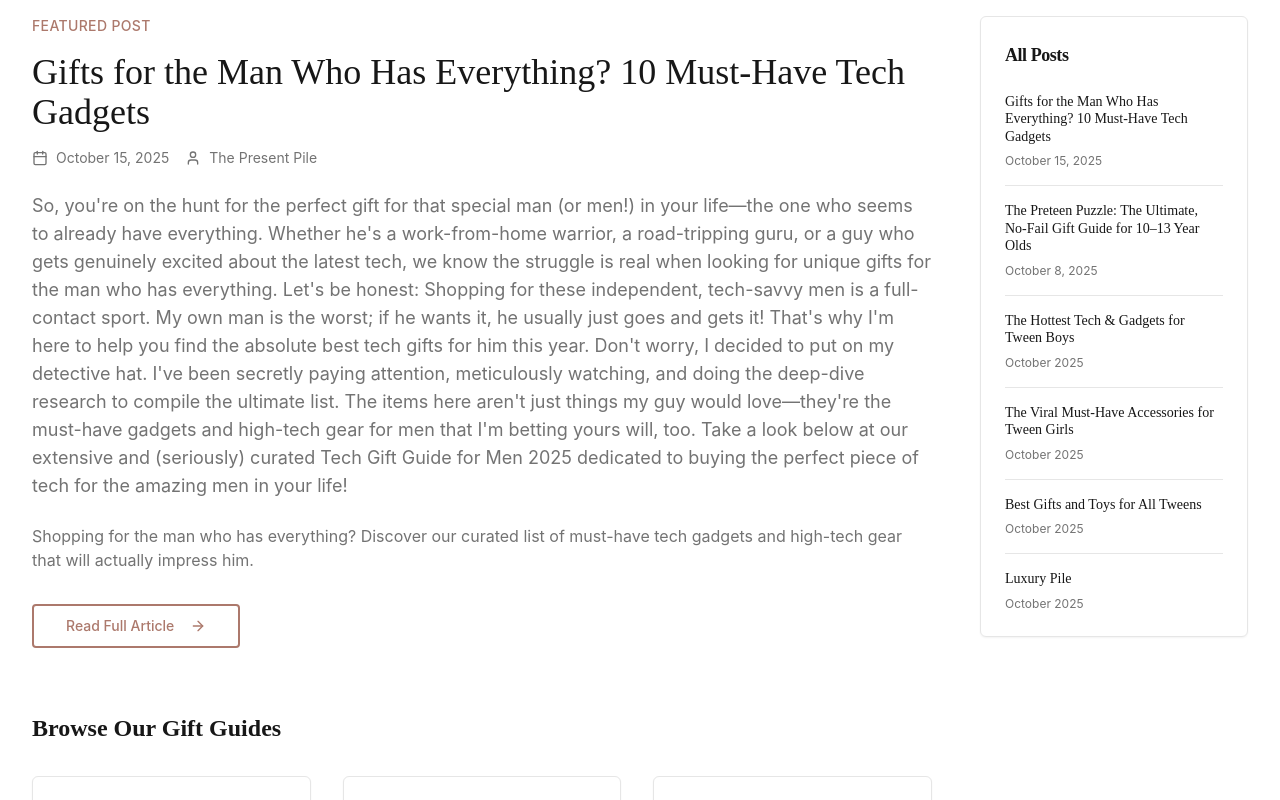
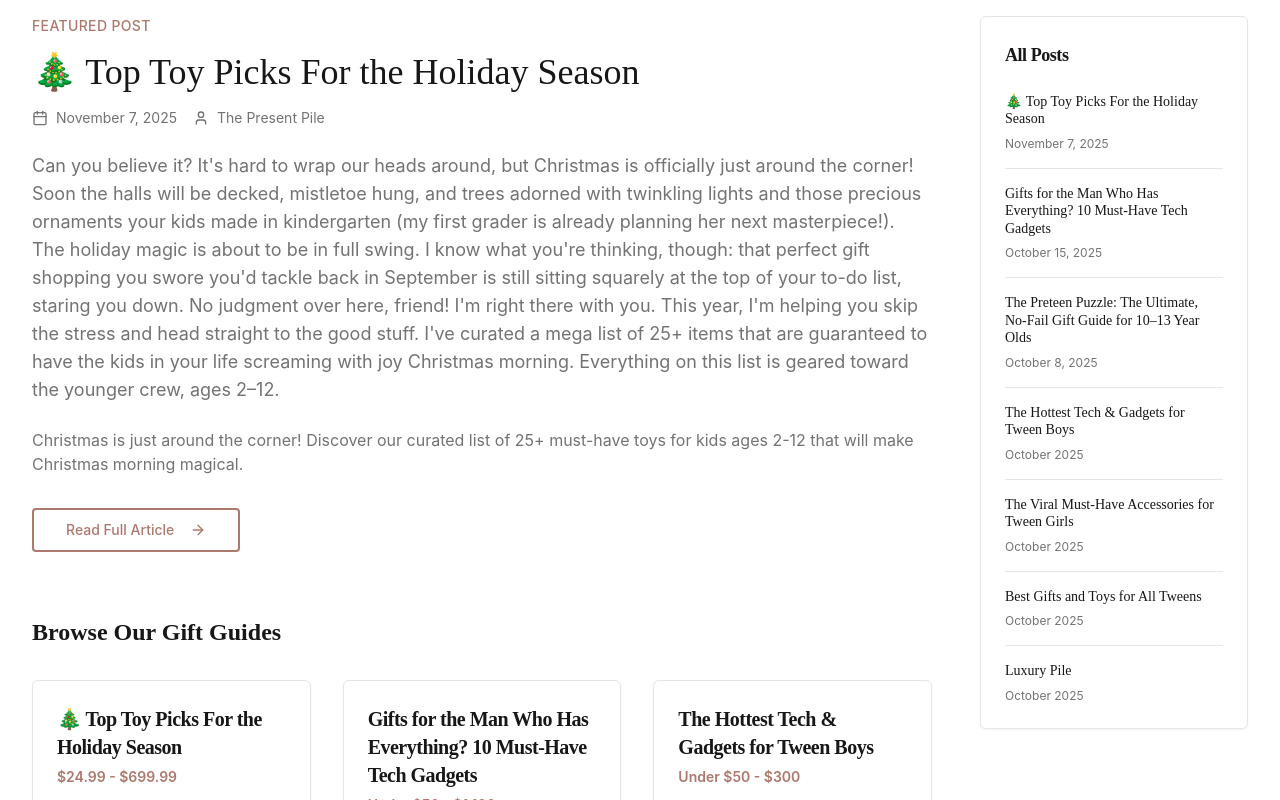
Before and after one commit to emilylauren3/presents-pile-presents, a React (Vite) app: page /blog in a window 1280 px wide. Shown: the part 500-1300 px from the top of the page. Built offline with nearby package versions, Linux system fonts and the light colour scheme; the HTML template or start-up script is replaced by a standard one.

Commit message:
Add Top Holiday Toys to blog
Add the "Top Holiday Toys" blog post to the blog section and featured post. This includes updating the featured post, the list of all posts, and the gift guide blocks on the Blog.tsx page.

```diff
--- a/src/pages/Blog.tsx
+++ b/src/pages/Blog.tsx
@@ -8,16 +8,21 @@ import { ArrowRight, Calendar, User } from "lucide-react";
 const Blog = () => {
   // Featured post (most recent)
   const featuredPost = {
-    title: "Gifts for the Man Who Has Everything? 10 Must-Have Tech Gadgets",
-    description: "Shopping for the man who has everything? Discover our curated list of must-have tech gadgets and high-tech gear that will actually impress him.",
-    link: "/blog/tech-gifts-for-men",
-    date: "October 15, 2025",
+    title: "🎄 Top Toy Picks For the Holiday Season",
+    description: "Christmas is just around the corner! Discover our curated list of 25+ must-have toys for kids ages 2-12 that will make Christmas morning magical.",
+    link: "/blog/top-holiday-toys",
+    date: "November 7, 2025",
     author: "The Present Pile",
-    excerpt: "So, you're on the hunt for the perfect gift for that special man (or men!) in your life—the one who seems to already have everything. Whether he's a work-from-home warrior, a road-tripping guru, or a guy who gets genuinely excited about the latest tech, we know the struggle is real when looking for unique gifts for the man who has everything. Let's be honest: Shopping for these independent, tech-savvy men is a full-contact sport. My own man is the worst; if he wants it, he usually just goes and gets it! That's why I'm here to help you find the absolute best tech gifts for him this year. Don't worry, I decided to put on my detective hat. I've been secretly paying attention, meticulously watching, and doing the deep-dive research to compile the ultimate list. The items here aren't just things my guy would love—they're the must-have gadgets and high-tech gear for men that I'm betting yours will, too. Take a look below at our extensive and (seriously) curated Tech Gift Guide for Men 2025 dedicated to buying the perfect piece of tech for the amazing men in your life!"
+    excerpt: "Can you believe it? It's hard to wrap our heads around, but Christmas is officially just around the corner! Soon the halls will be decked, mistletoe hung, and trees adorned with twinkling lights and those precious ornaments your kids made in kindergarten (my first grader is already planning her next masterpiece!). The holiday magic is about to be in full swing. I know what you're thinking, though: that perfect gift shopping you swore you'd tackle back in September is still sitting squarely at the top of your to-do list, staring you down. No judgment over here, friend! I'm right there with you. This year, I'm helping you skip the stress and head straight to the good stuff. I've curated a mega list of 25+ items that are guaranteed to have the kids in your life screaming with joy Christmas morning. Everything on this list is geared toward the younger crew, ages 2–12."
   };
 
   // All blog posts for sidebar
   const allPosts = [
+    {
+      title: "🎄 Top Toy Picks For the Holiday Season",
+      link: "/blog/top-holiday-toys",
+      date: "November 7, 2025"
+    },
     {
       title: "Gifts for the Man Who Has Everything? 10 Must-Have Tech Gadgets",
       link: "/blog/tech-gifts-for-men",
@@ -52,6 +57,12 @@ const Blog = () => {
 
   // Gift guide blocks (displayed below featured post)
   const guides = [
+    {
+      title: "🎄 Top Toy Picks For the Holiday Season",
+      description: "25+ must-have toys and gifts for kids ages 2-12 that will make Christmas morning magical.",
+      link: "/blog/top-holiday-toys",
+      price: "$24.99 - $699.99"
+    },
     {
       title: "Gifts for the Man Who Has Everything? 10 Must-Have Tech Gadgets",
       description: "10 must-have tech gadgets and high-tech gear that will actually impress the man who has everything.",
```
